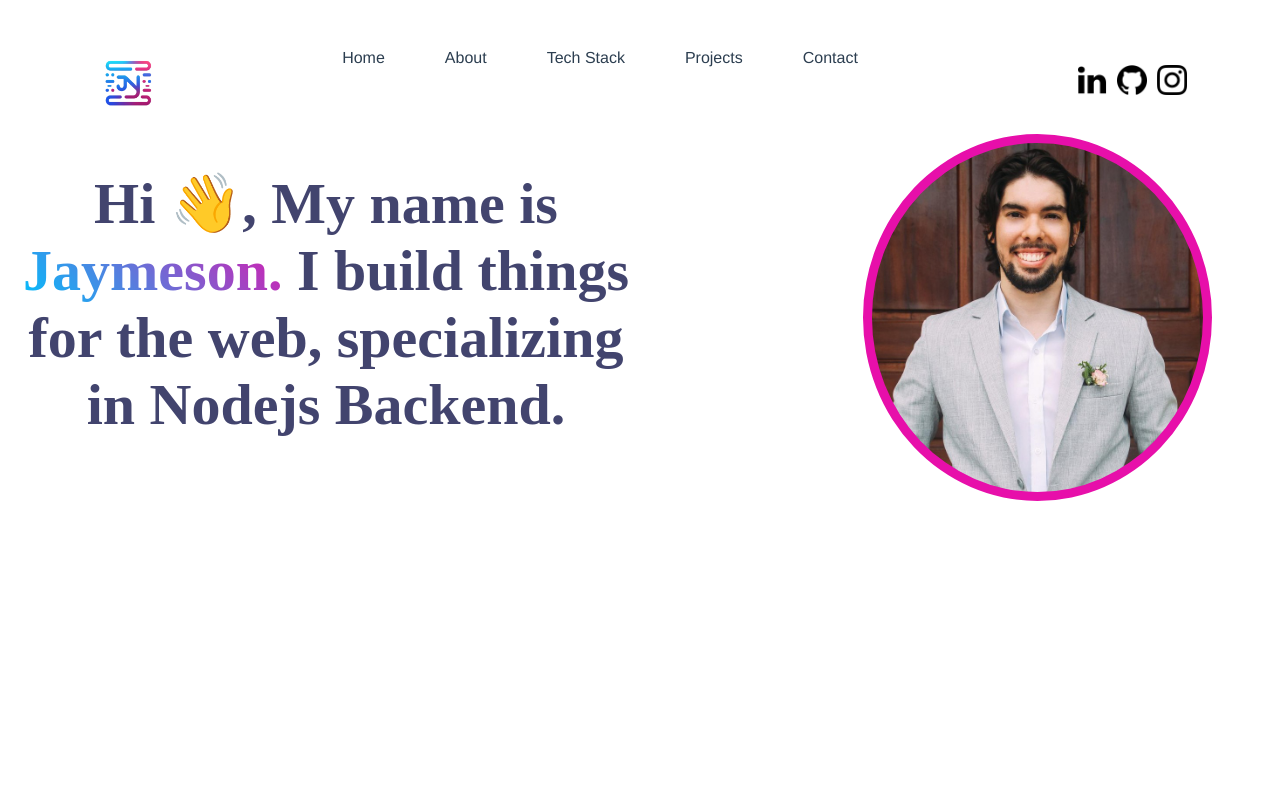
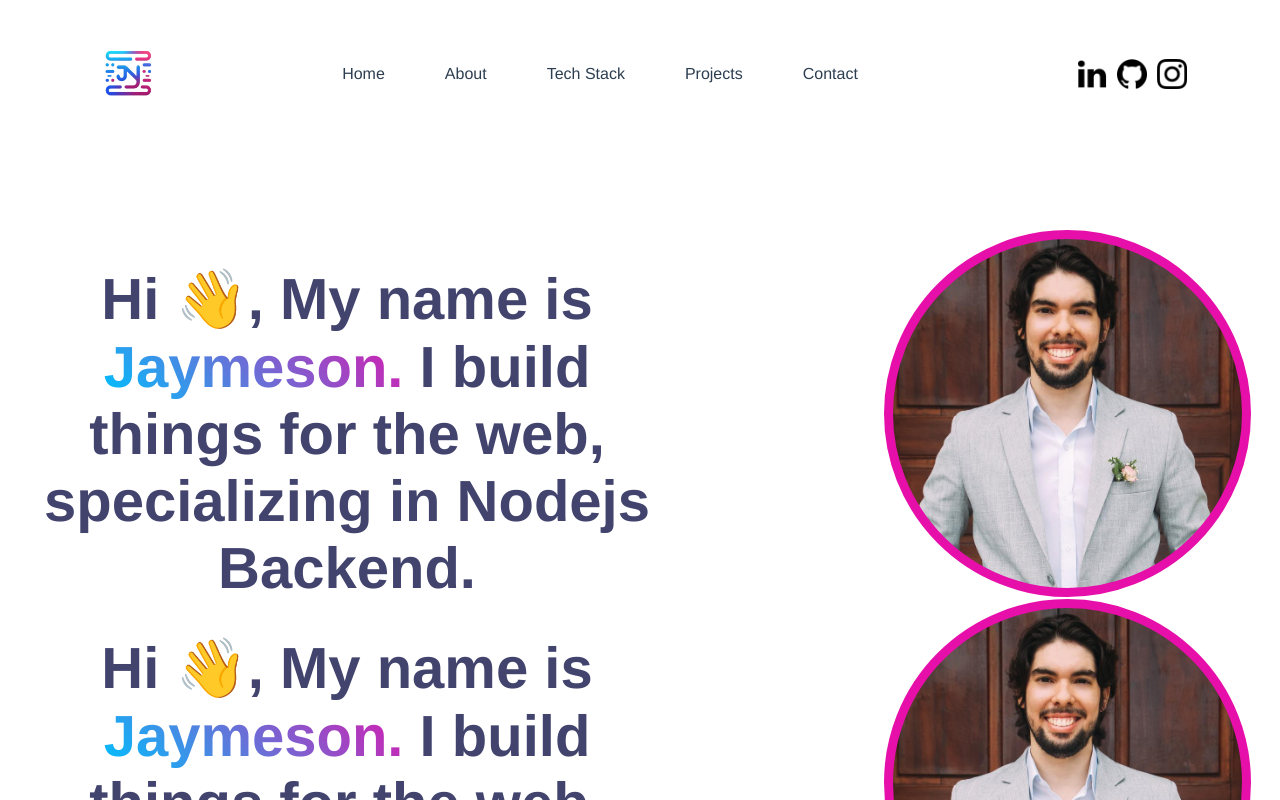
Before and after one commit to jayymeson/portfolio, a Vue app: page /about in a window 1280 px wide. Shown: the top 800 px of the page. Built offline with nearby package versions, Linux system fonts and the light colour scheme; the HTML template or start-up script is replaced by a standard one.

Commit message:
fix: adjusting scroll behavior

```diff
--- a/src/App.vue
+++ b/src/App.vue
@@ -1,14 +1,35 @@
 <template>
   <AppHeader />
+  <AppAbout />
   <router-view />
 </template>
 
 <script>
 import AppHeader from "./components/AppHeader.vue";
+import AppAbout from "./components/AppAbout.vue";
+
 export default {
   name: "App",
   components: {
     AppHeader,
+    AppAbout,
+  },
+  mounted() {
+    // Verifica se a rota atual é a raiz e faz scroll para a seção About
+    if (this.$route.path === "/") {
+      this.scrollToAbout();
+    }
+  },
+  methods: {
+    scrollToAbout() {
+      // Use o próximo tick para garantir que a página esteja renderizada
+      this.$nextTick(() => {
+        const aboutSection = document.getElementById("about");
+        if (aboutSection) {
+          aboutSection.scrollIntoView({ behavior: "smooth" });
+        }
+      });
+    },
   },
 };
 </script>
@@ -24,4 +45,10 @@ export default {
   max-width: 1600px;
   width: 100%;
 }
+
+.header {
+  margin-bottom: 120px;
+}
+
+
 </style>
--- a/src/components/AppAbout.vue
+++ b/src/components/AppAbout.vue
@@ -32,7 +32,6 @@ export default {
 <style scoped>
 .profile-container {
   display: flex;
-  width: 1204px; /* Largura total do componente */
   height: 350px; /* Altura total do componente */
   padding-top: 19px; /* Espaço no topo do componente */
   justify-content: center; /* Centraliza os itens horizontalmente */
@@ -49,7 +48,6 @@ export default {
   /* Estilos específicos para o cabeçalho */
   box-sizing: border-box; /* Garante que o padding não adicione largura extra */
   color: var(--Solid-Heading, #42446e);
-  font-family: Poppins;
   font-size: 58px;
   font-style: normal;
   font-weight: 700;
--- a/src/components/AppHeader.vue
+++ b/src/components/AppHeader.vue
@@ -2,14 +2,17 @@
   <header class="header">
     <AppLogo class="logo" />
     <nav class="navigation">
-      <router-link to="/" class="nav-link">Home</router-link>
-      <router-link :to="{ name: 'About', hash: '#about' }" class="nav-link"
+      <router-link to="#home" class="nav-link" @click="scrollToSection"
+        >Home</router-link
+      >
+      <router-link to="/#about" class="nav-link" @click="scrollToSection"
         >About</router-link
       >
-      <router-link to="/tech-stack" class="nav-link">Tech Stack</router-link>
-      <router-link to="/projects" class="nav-link">Projects</router-link>
-      <router-link to="/contact" class="nav-link">Contact</router-link>
+      <router-link to="#tech-stack" class="nav-link">Tech Stack</router-link>
+      <router-link to="#projects" class="nav-link">Projects</router-link>
+      <router-link to="#contact" class="nav-link">Contact</router-link>
     </nav>
+
     <ul class="social-links">
       <li>
         <a href="https://www.linkedin.com/in/jaymesonmendes/" target="_blank">
@@ -48,15 +51,31 @@ export default {
   components: {
     AppLogo,
   },
+
+  methods: {
+    scrollToSection(event) {
+      // Prevenir o comportamento padrão para não adicionar o hash na URL
+      event.preventDefault();
+
+      // O 'to' do router-link é um objeto, então pegue o hash diretamente dele
+      const hash = event.currentTarget.getAttribute("href").split("#")[1];
+      const section = document.getElementById(hash);
+
+      if (section) {
+        section.scrollIntoView({ behavior: "smooth" });
+      }
+    },
+  },
 };
 </script>
 
 <style scoped>
 .header {
   display: inline-flex;
-  align-items: flex-start;
+  align-items: center;
+  justify-content: space-between; /* Espaço igual entre os elementos do cabeçalho */
   gap: 179px;
-  height: 59px;
+  height: 50px;
   margin-top: 41px;
 }
 
```
